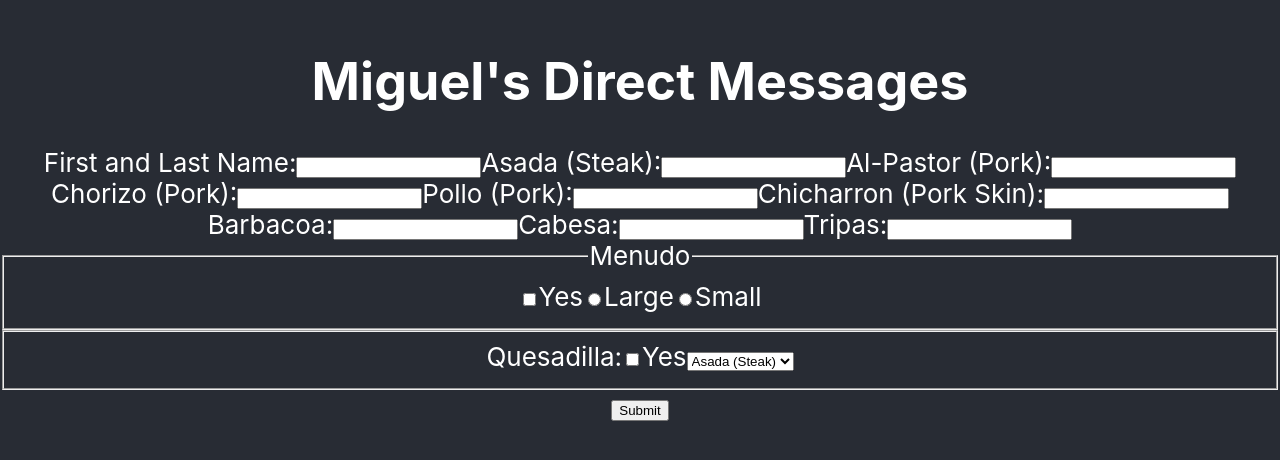
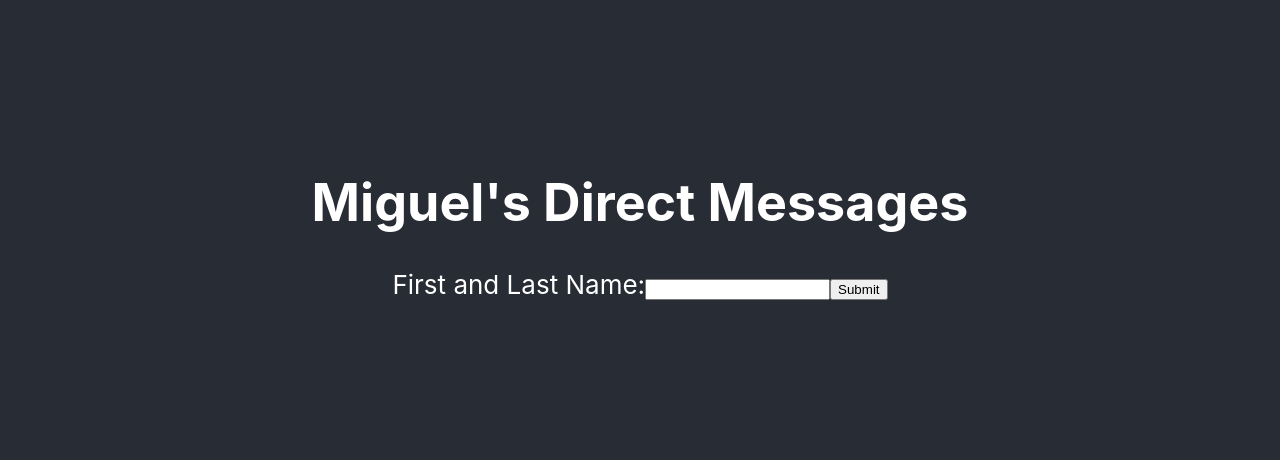
Before and after one commit to jimmywctruong/taco-app, a React (Create React App) app: page / in a window 1280 px wide. Shown: the part 182-642 px from the top of the page. Built offline with nearby package versions, Linux system fonts and the light colour scheme.

Commit message:
simplify form to attempt to get prod deployment to work

```diff
--- a/src/App.js
+++ b/src/App.js
@@ -12,7 +12,7 @@ function App() {
             <input type="text" name="name" />
           </label>
 
-          <label>
+          {/* <label>
             Asada (Steak):
             <input type="number" name="asada-qty" />
           </label>
@@ -66,7 +66,7 @@ function App() {
               <option value="chicharron">Chicharron</option>
               <option value="barbacoa">Barbacoa</option>
             </select>
-          </fieldset>
+          </fieldset> */}
 
           <input type="submit" value="Submit" />
         </form>
```
